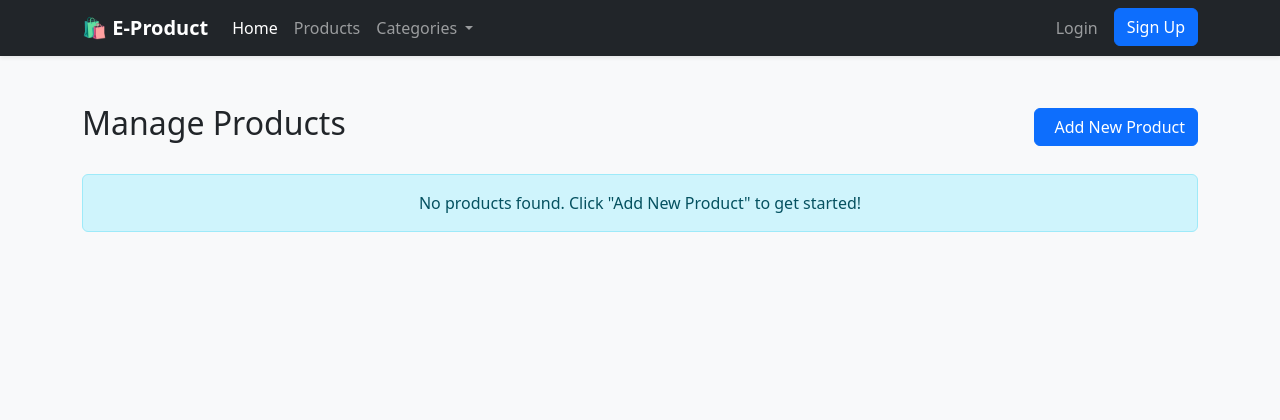
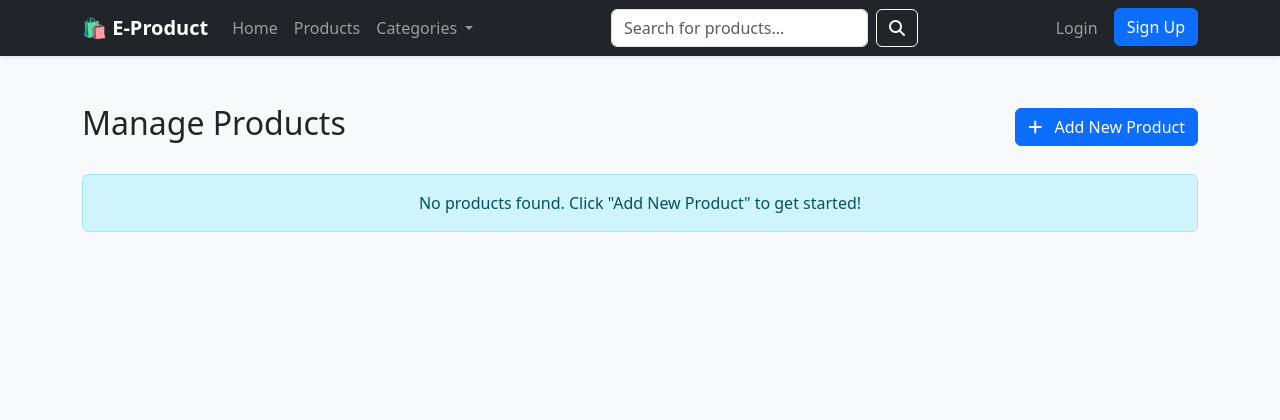
Before and after one commit to ahmedasar00/E-commerce-Product-API, a Django app: page /products/ in a window 1280 px wide. Shown: the top 420 px of the page. Run offline with Django 4.2, Linux system fonts and the light colour scheme; data that the repository does not hold is empty.

Commit message:
fea: serach

```diff
--- a/products/views.py
+++ b/products/views.py
@@ -1,3 +1,4 @@
+from django.db.models import Q  # <-- تم إضافة هذا السطر للبحث المتقدم
 from rest_framework import viewsets, permissions
 from .models import Product
 from .serializers import ProductSerializer
@@ -29,12 +30,36 @@ class ProductViewSet(viewsets.ModelViewSet):
 class ProductListView(ListView):
     """
     Display a list of all products (HTML page).
+    Now includes search functionality.
     """
 
     model = Product
     template_name = "products/product_list.html"
     context_object_name = "products"
-    paginate_by = 10  # Show 10 products per page
+    paginate_by = 8  # تم تقليل العدد ليتناسب مع شكل العرض
+
+    # --- START: Search Logic Addition ---
+    def get_queryset(self):
+        """
+        This method is overridden to add search functionality.
+        It filters products based on the 'q' GET parameter from the search bar.
+        """
+        queryset = super().get_queryset().order_by("-created_at")
+
+        # Get the search query from the URL (?q=...)
+        query = self.request.GET.get("q")
+
+        if query:
+            # If a query exists, filter the queryset.
+            # The Q object allows for a complex query (searching in name OR description).
+            # 'icontains' makes the search case-insensitive.
+            queryset = queryset.filter(
+                Q(name__icontains=query) | Q(description__icontains=query)
+            ).distinct()
+
+        return queryset
+
+    # --- END: Search Logic Addition ---
 
 
 class ProductDetailView(DetailView):
--- a/templates/base.html
+++ b/templates/base.html
@@ -7,6 +7,10 @@
 
   <link href="https://cdn.jsdelivr.net/npm/bootstrap@5.3.3/dist/css/bootstrap.min.css" rel="stylesheet"
     xintegrity="sha384-QWTKZyjpPEjISv5WaRU9OFeRpok6YctnYmDr5pNlyT2bRjXh0JMhjY6hW+ALEwIH" crossorigin="anonymous" />
+
+  <link rel="stylesheet" href="https://cdnjs.cloudflare.com/ajax/libs/font-awesome/6.5.2/css/all.min.css"
+    xintegrity="sha512-SnH5WK+bZxgPHs44uWIX+LLJAJ9/2PkPKZ5QiAj6Ta86w+fsb2TkcmfRyVX3pBnMFcV7oQPJkl9QevSCWr3W6A=="
+    crossorigin="anonymous" referrerpolicy="no-referrer" />
 
   <title>{% block title %}E-Product{% endblock %}</title>
 
@@ -41,12 +45,11 @@
         <div class="collapse navbar-collapse" id="navbarNav">
           <ul class="navbar-nav me-auto mb-2 mb-lg-0">
             <li class="nav-item">
-              <a class="nav-link active" aria-current="page" href="{% url 'home' %}">Home</a>
+              <a class="nav-link" href="{% url 'home' %}">Home</a>
             </li>
             <li class="nav-item">
               <a class="nav-link" href="{% url 'product_list' %}">Products</a>
             </li>
-            <!-- === START: Category Dropdown Addition === -->
             <li class="nav-item dropdown">
               <a class="nav-link dropdown-toggle" href="#" id="categoryDropdown" role="button" data-bs-toggle="dropdown"
                 aria-expanded="false">
@@ -57,9 +60,19 @@
                 <li><a class="dropdown-item" href="{% url 'category-create' %}">Add New Category</a></li>
               </ul>
             </li>
-            <!-- === END: Category Dropdown Addition === -->
           </ul>
-          <ul class="navbar-nav">
+
+          <!-- === START: Search Bar Addition === -->
+          <form class="d-flex mx-auto" action="{% url 'product_list' %}" method="get" role="search">
+            <input class="form-control me-2" type="search" name="q" placeholder="Search for products..."
+              aria-label="Search" value="{{ request.GET.q }}">
+            <button class="btn btn-outline-light" type="submit">
+              <i class="fas fa-search"></i>
+            </button>
+          </form>
+          <!-- === END: Search Bar Addition === -->
+
+          <ul class="navbar-nav ms-auto">
             {% if user.is_authenticated %}
             <li class="nav-item dropdown">
               <a class="nav-link dropdown-toggle" href="#" id="navbarDropdown" role="button" data-bs-toggle="dropdown"
```
Also changed, not shown: orders/views.py (+19 -52 lines).
